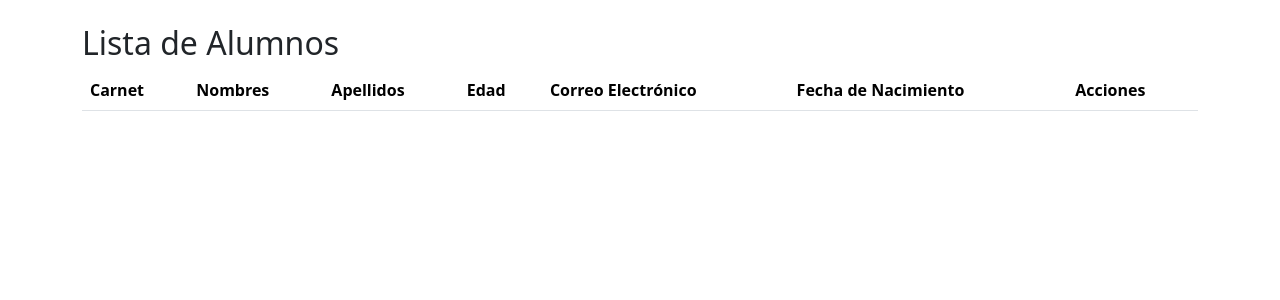
After one commit to Star054/ABC-Python-djago-y-postres, a Django app: page /task/lista_alumnos/ in a window 1280 px wide. The commit adds this page. Shown: the top 300 px of the page. Run offline with Django 5.2, Linux system fonts and the light colour scheme; data that the repository does not hold is empty.

Commit message:
Nuevos cambios en la interfaz

```diff
--- a/djangoU/settings.py
+++ b/djangoU/settings.py
@@ -123,6 +123,7 @@ USE_TZ = True
 
 STATIC_URL = 'static/'
 
+
 # Default primary key field type
 # https://docs.djangoproject.com/en/5.0/ref/settings/#default-auto-field
 
--- /dev/null
+++ b/task/templates/lista_alumnos.html
@@ -0,0 +1,49 @@
+{% load static %}
+
+<!DOCTYPE html>
+<html lang="en">
+<head>
+    <meta charset="UTF-8">
+    <meta name="viewport" content="width=device-width, initial-scale=1.0">
+    <title>Lista de Alumnos</title>
+    <link rel="stylesheet" href="{% static 'main.css' %}">
+    <link rel="stylesheet" href="https://cdn.jsdelivr.net/npm/bootstrap@5.3.3/dist/css/bootstrap.min.css">
+</head>
+<body>
+    <div class="container mt-4">
+        <h2>Lista de Alumnos</h2>
+        <table class="table">
+            <thead>
+                <tr>
+                    <th scope="col">Carnet</th>
+                    <th scope="col">Nombres</th>
+                    <th scope="col">Apellidos</th>
+                    <th scope="col">Edad</th>
+                    <th scope="col">Correo Electrónico</th>
+                    <th scope="col">Fecha de Nacimiento</th>
+                    <th scope="col">Acciones</th>
+                </tr>
+            </thead>
+            <tbody>
+                {% for alumno in alumnos %}
+                <tr>
+                    <td>{{ alumno.carnet }}</td>
+                    <td>{{ alumno.nombres }}</td>
+                    <td>{{ alumno.apellidos }}</td>
+                    <td>{{ alumno.edad }}</td>
+                    <td>{{ alumno.correo_electronico }}</td>
+                    <td>{{ alumno.fecha_nacimiento }}</td>
+                    <td>
+                        <a href="{% url 'edit_alumno' alumno.id %}" class="btn btn-primary">Editar</a>
+                        <form action="{% url 'delete_alumno' alumno.id %}" method="post" style="display: inline;">
+                            {% csrf_token %}
+                            <button type="submit" class="btn btn-danger">Eliminar</button>
+                        </form>
+                    </td>
+                </tr>
+                {% endfor %}
+            </tbody>
+        </table>
+    </div>
+</body>
+</html>
--- a/task/urls.py
+++ b/task/urls.py
@@ -1,11 +1,11 @@
 from django.urls import path
-from .views import list_alumnos, create_alumnos, delete_alumno, edit_alumno
+from .views import list_alumnos, create_alumnos, delete_alumno, edit_alumno, lista_alumnos
 
 urlpatterns = [
-    path('', list_alumnos),  # Esta es la ruta raíz
+    path('', list_alumnos),
+    path('lista_alumnos/', lista_alumnos, name='lista_alumnos'),
     path('list_alumnos/', list_alumnos, name='list_alumnos'),
     path('new/', create_alumnos),
-    # Otras rutas aquí si es necesario
     path('delete/<int:alumno_id>/', delete_alumno, name='delete_alumno'),
     path('edit/<int:alumno_id>/', edit_alumno, name='edit_alumno'),
 
--- a/task/views.py
+++ b/task/views.py
@@ -45,3 +45,7 @@ def edit_alumno(request, alumno_id):
     else:
         form = AlumnoForm(instance=alumno)
         return render(request, 'edit_alumno.html', {'form': form, 'alumno': alumno})
+
+def lista_alumnos(request):
+    alumnos = Alumno.objects.all()
+    return render(request, 'lista_alumnos.html', {'alumnos': alumnos})
```
Also changed, not shown: task/templates/list_alumnos.html (+4 -37 lines).
